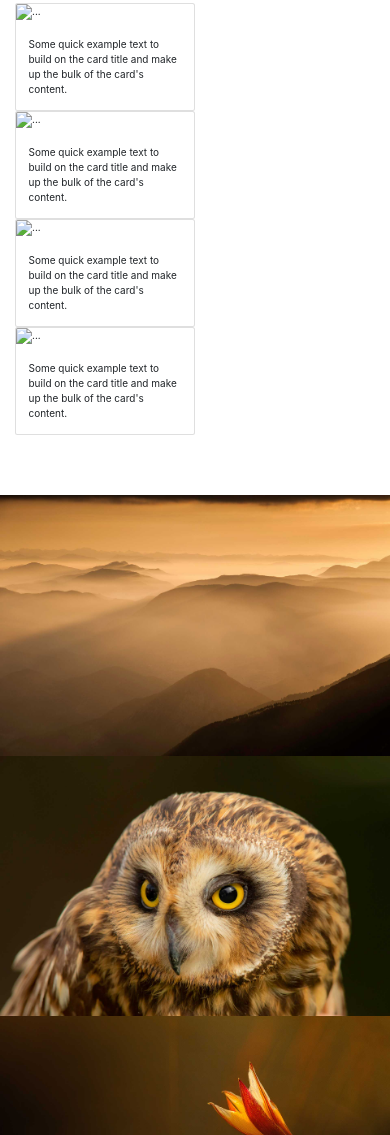
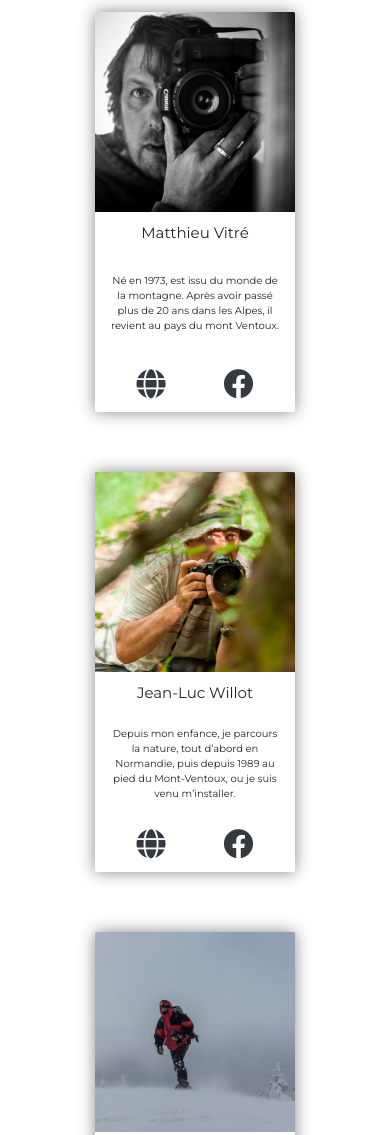
Before and after one commit to vikingsurfeur/evaluation_HTML_CSS_Boostrap_STUDI, a website: page index.html in a window 390 px wide. Shown: the part 1680-2815 px from the top of the page. Drawn offline with nearby package versions, Linux system fonts and the light colour scheme; a web font is replaced by a local one.

Commit message:
Members section is OK, mobile and desktop

```diff
--- a/index.html
+++ b/index.html
@@ -81,7 +81,9 @@
     <body class="body container-fluid p-0">
         <!-- HEADER -->
         <header class="header__hero">
-            <nav class="header__hero__nav navbar navbar-expand-md navbar-dark px-5">
+            <nav
+                class="header__hero__nav navbar navbar-expand-md navbar-dark px-5"
+            >
                 <a class="navbar-brand" href="#">
                     <img
                         src="./img/association_ventoux_images_logo.png"
@@ -119,7 +121,9 @@
             <section class="header__hero__title p-5">
                 <h1 class="title--hero">Ventoux en images</h1>
                 <h2 class="subtitle--hero">Le mont Ventoux à portée de main</h2>
-                <button class="button--hero btn btn-outline-light">Découvrir</button>
+                <button class="button--hero btn btn-outline-light">
+                    Découvrir
+                </button>
             </section>
             <i class="fas fa-chevron-down fa-4x text-center"></i>
         </header>
@@ -127,7 +131,9 @@
         <main class="main__whoweare">
             <!-- SECTION QUI SOMMES NOUS -->
             <section class="container">
-                <h3 class="main__whoweare__title text-center py-5">Qui sommes-nous?</h3>
+                <h3 class="main__whoweare__title text-center py-5">
+                    Qui sommes-nous?
+                </h3>
                 <div class="main__whoweare__content row py-2 py-lg-5">
                     <div class="col-lg-6">
                         <img
@@ -158,57 +164,138 @@
             </section>
             <!-- SECTION MEMBER -->
             <section class="member">
-                <h3 class="member__content__title text-center py-5">Membres</h3>
-                <div class="member__content row py-5 m-0">
-                    <div class="col-lg-3">
-                        <div class="card" style="width: 18rem">
-                            <img src="..." class="card-img-top" alt="..." />
+                <h3 class="member__title text-center py-5">Membres</h3>
+                <div class="member__content row pb-5 m-0">
+                    <div class="col-lg-3 py-5">
+                        <div
+                            class="card mx-auto"
+                            style="width: 20rem; height: 40rem"
+                        >
+                            <img
+                                src="./img/association_ventoux_images_profil_matthieu_vitre.jpg"
+                                class="card-img-top"
+                                alt="profil de Matthieu Vitré"
+                            />
                             <div class="card-body">
-                                <h4></h4>
-                                <p class="card-text">
-                                    Some quick example text to build on the card
-                                    title and make up the bulk of the card's
-                                    content.
+                                <h4 class="text-center">Matthieu Vitré</h4>
+                                <p class="card-text text-center">
+                                    Né en 1973, est issu du monde de la
+                                    montagne. Après avoir passé plus de 20 ans
+                                    dans les Alpes, il revient au pays du mont
+                                    Ventoux.
                                 </p>
+                                <div class="card-social">
+                                    <a
+                                        href="http://www.photomontagne.com/"
+                                        target="_blank"
+                                        ><i class="fas fa-globe fa-3x text-dark"></i>
+                                    </a>
+                                    <a
+                                        href="https://www.facebook.com/matthieuvitrephotographe/"
+                                        target="_blank"
+                                        ><i class="fab fa-facebook fa-3x text-dark"></i>
+                                    </a>
+                                </div>
                             </div>
                         </div>
                     </div>
-                    <div class="col-lg-3">
-                        <div class="card" style="width: 18rem">
-                            <img src="..." class="card-img-top" alt="..." />
+                    <div class="col-lg-3 py-5">
+                        <div
+                            class="card mx-auto"
+                            style="width: 20rem; height: 40rem"
+                        >
+                            <img
+                                src="./img/association_ventoux_images_profil_jl_willot.jpg"
+                                class="card-img-top"
+                                alt="Profil de Jean-Luc Willot"
+                            />
                             <div class="card-body">
-                                <h4></h4>
-                                <p class="card-text">
-                                    Some quick example text to build on the card
-                                    title and make up the bulk of the card's
-                                    content.
+                                <h4 class="text-center">Jean-Luc Willot</h4>
+                                <p class="card-text text-center">
+                                    Depuis mon enfance, je parcours la nature,
+                                    tout d’abord en Normandie, puis depuis 1989
+                                    au pied du Mont-Ventoux, ou je suis venu
+                                    m’installer.
                                 </p>
+                                <div class="card-social">
+                                    <a
+                                        href="https://www.jean-lucwillot.com/"
+                                        target="_blank"
+                                        ><i class="fas fa-globe fa-3x text-dark"></i>
+                                    </a>
+                                    <a
+                                        href="https://www.facebook.com/profile.php?id=100011301132737"
+                                        target="_blank"
+                                        ><i class="fab fa-facebook fa-3x text-dark"></i>
+                                    </a>
+                                </div>
                             </div>
                         </div>
                     </div>
-                    <div class="col-lg-3">
-                        <div class="card" style="width: 18rem">
-                            <img src="..." class="card-img-top" alt="..." />
+                    <div class="col-lg-3 py-5">
+                        <div
+                            class="card mx-auto"
+                            style="width: 20rem; height: 40rem"
+                        >
+                            <img
+                                src="./img/association_ventoux_images_profil_sylvain_bernard.jpg"
+                                class="card-img-top"
+                                alt="Profil de Sylvain Bernard"
+                            />
                             <div class="card-body">
-                                <h4></h4>
-                                <p class="card-text">
-                                    Some quick example text to build on the card
-                                    title and make up the bulk of the card's
-                                    content.
+                                <h4 class="text-center">Sylvain Bernard</h4>
+                                <p class="card-text text-center">
+                                    Curieux et passionné de la nature, j’ai
+                                    toujours apprécié d’y être immergé. L’envie
+                                    d’immortaliser les instants qu’elle nous
+                                    offre m’a progressivement fait découvrir le
+                                    monde de la photographie.
                                 </p>
+                                <div class="card-social">
+                                    <a
+                                        href="http://www.sylvain-bernard.com/"
+                                        target="_blank"
+                                        ><i class="fas fa-globe fa-3x text-dark"></i>
+                                    </a>
+                                    <a
+                                        href="https://www.facebook.com/SylvainBernardPhotographie"
+                                        target="_blank"
+                                        ><i class="fab fa-facebook fa-3x text-dark"></i>
+                                    </a>
+                                </div>
                             </div>
                         </div>
                     </div>
-                    <div class="col-lg-3">
-                        <div class="card" style="width: 18rem">
-                            <img src="..." class="card-img-top" alt="..." />
+                    <div class="col-lg-3 py-5">
+                        <div
+                            class="card mx-auto"
+                            style="width: 20rem; height: 40rem"
+                        >
+                            <img
+                                src="./img/association_ventoux_images_profil_david_bouscarle.jpg"
+                                class="card-img-top"
+                                alt="Profil de David Bouscarle"
+                            />
                             <div class="card-body">
-                                <h4></h4>
-                                <p class="card-text">
-                                    Some quick example text to build on the card
-                                    title and make up the bulk of the card's
-                                    content.
+                                <h4 class="text-center">David Bouscarle</h4>
+                                <p class="card-text text-center">
+                                    Je suis autodidacte en photographie et
+                                    j’habite à Carpentras au pied du Mt Ventoux.
+                                    J’ai commencé la photographie il y a
+                                    maintenant 10 ans.
                                 </p>
+                                <div class="card-social">
+                                    <a
+                                        href="http://www.davidbouscarle.com"
+                                        target="_blank"
+                                        ><i class="fas fa-globe fa-3x text-dark"></i>
+                                    </a>
+                                    <a
+                                        href="https://www.facebook.com/david.bouscarle"
+                                        target="_blank"
+                                        ><i class="fab fa-facebook fa-3x text-dark"></i>
+                                    </a>
+                                </div>
                             </div>
                         </div>
                     </div>
--- a/style/scss/_home_page.scss
+++ b/style/scss/_home_page.scss
@@ -69,3 +69,34 @@
         font-size: 1.5rem;
     }
 }
+
+.member {
+
+    &__title {
+        font-family: $font-title;
+        font-size: 2.5rem;
+        @media screen and(min-width: 768px){
+            font-size: 4rem;
+        }
+    }
+
+    &__content {
+        font-family: $font;
+
+        .card {
+            border: none;
+            box-shadow: 0 0 16px rgba($color: $black, $alpha: 0.5);
+        }
+
+        .card-body {
+            display: flex;
+            flex-direction: column;
+            justify-content: space-between;
+
+            .card-social {
+                display: flex;
+                justify-content: space-around;
+            }
+        }
+    }
+}
```
Also changed, not shown: style/css/style.css, 1 other file.
